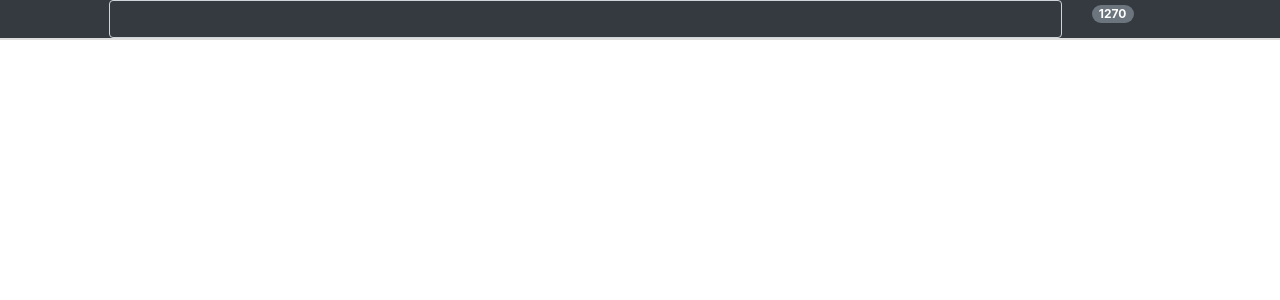
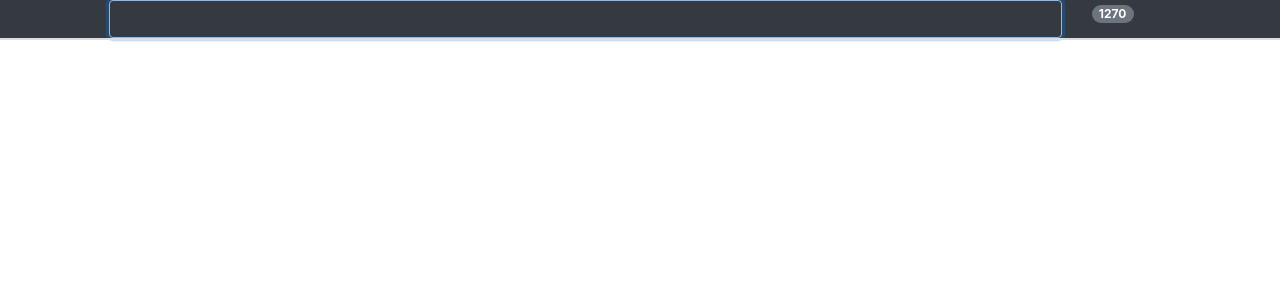
Before and after one commit to grahame/tweed, a React (Create React App) app in the folder frontend/: page / in a window 1280 px wide. Shown: the top 300 px of the page. Built offline with nearby package versions, Linux system fonts and the light colour scheme.

Commit message:
focus search on load

```diff
--- a/frontend/src/App.tsx
+++ b/frontend/src/App.tsx
@@ -1,4 +1,4 @@
-import React, { useState } from 'react';
+import React, { useState, useRef, useEffect } from 'react';
 import './App.css';
 import { Form, Row, Col, Input, Badge } from 'reactstrap';
 import Books from './books.json';
@@ -13,8 +13,14 @@ const columns = [
 ];
 
 function useInput() {
-    const [value, setValue] = useState("");
-    const input = <Input className="bg-dark text-light" value={value} onChange={e => setValue(e.target.value)} type='text' />;
+    const [value, setValue] = useState<string>("");
+    const inputReference = useRef<HTMLInputElement>(null);
+
+    useEffect(() => {
+        inputReference.current?.focus();
+    }, []);
+
+    const input = <Input innerRef={inputReference} className="bg-dark text-light" value={value} onChange={e => setValue(e.target.value)} type='text' />;
     return [value, input];
 }
 
```
